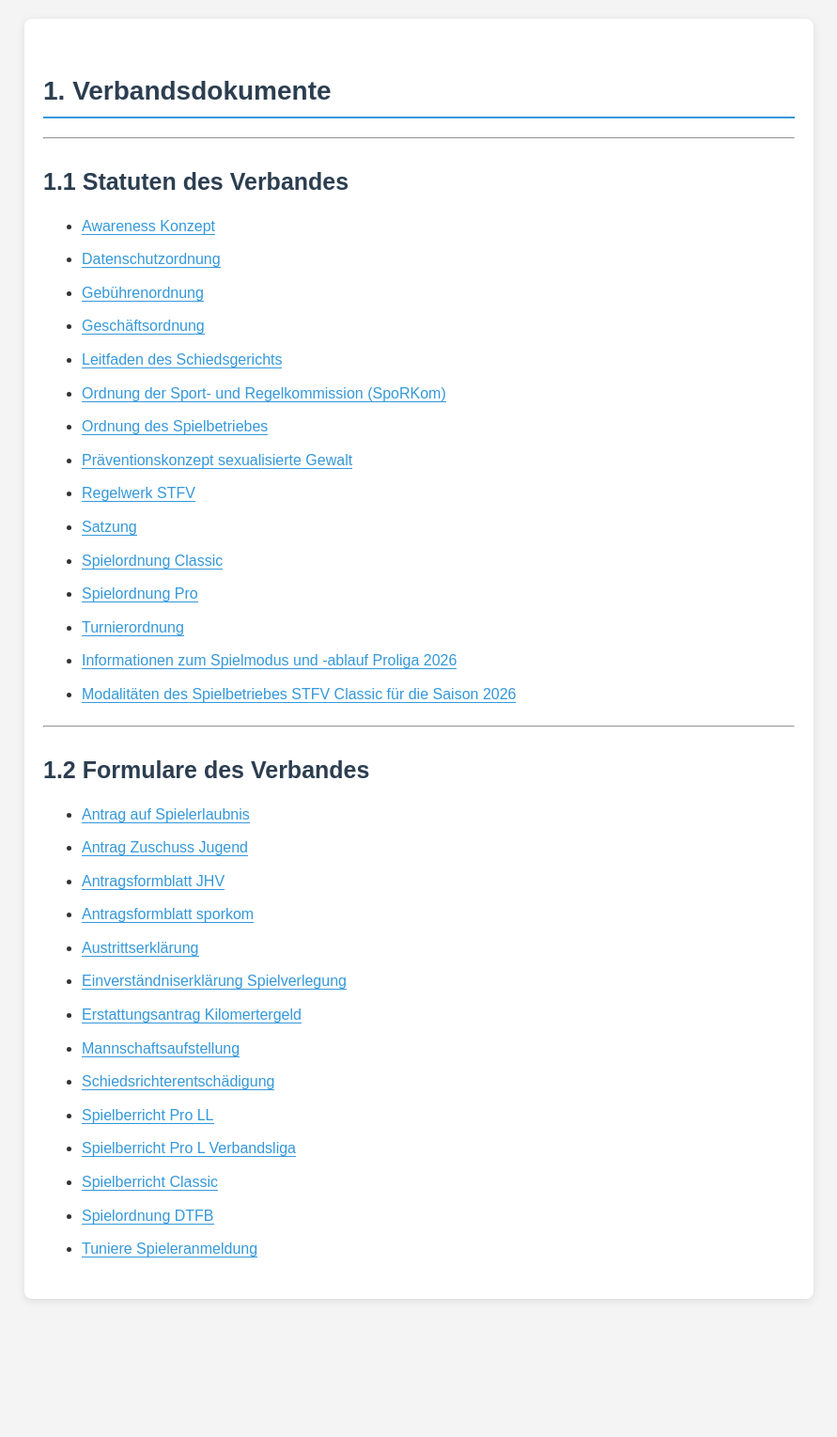
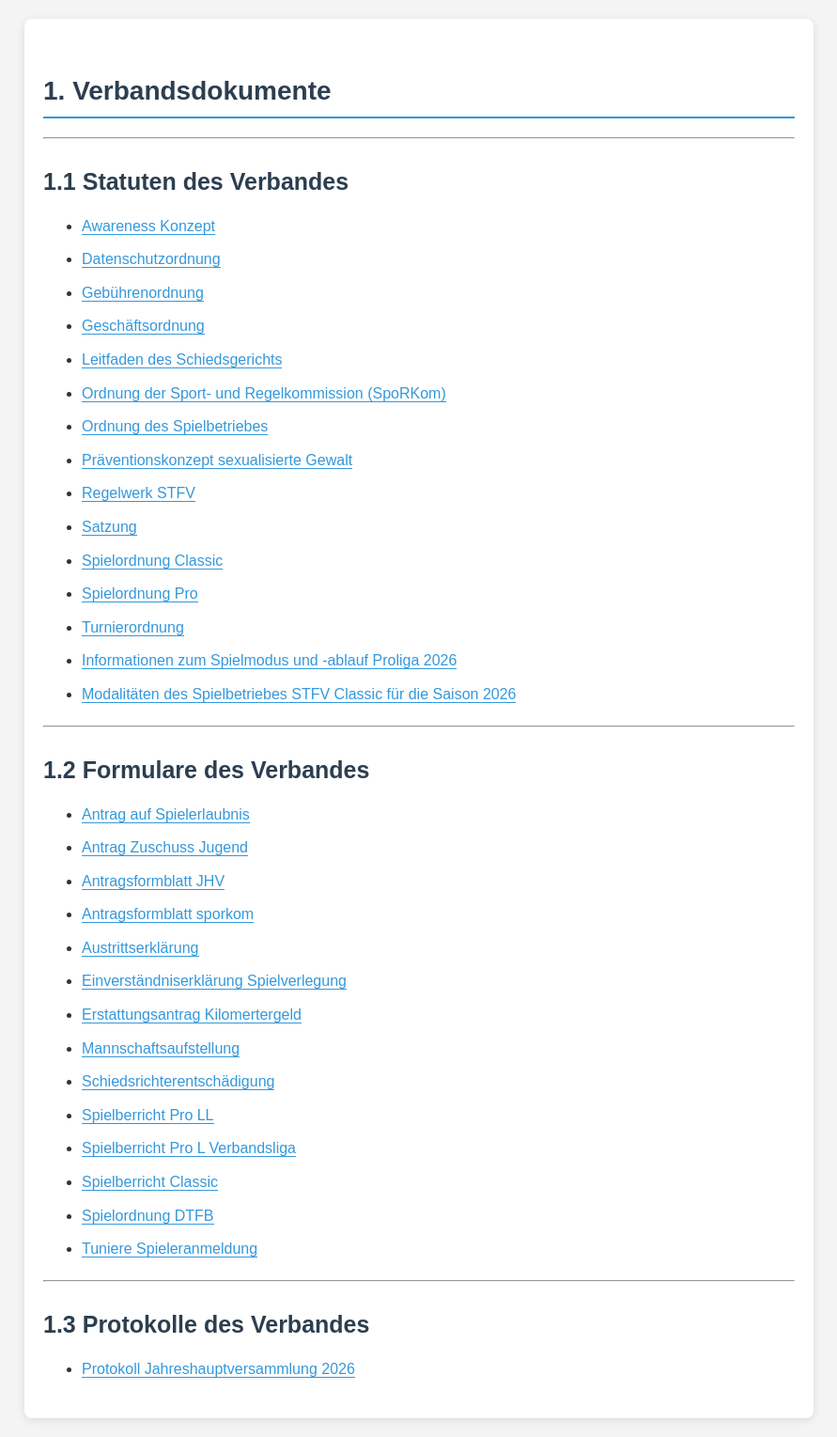
Before and after one commit to Deutscher-Tischfussballbund/stfv-docs, a Jekyll site: the page built from index.md, in a window 1280 px wide. Shown: the whole page at 94% size, without its empty margins (194-1085 px from the left). Built offline with Jekyll 4.4.1, drawn with Linux system fonts in a browser that asks for light colours; our own code applies the rules of GitHub Pages for plain Markdown files; before the commit the page ends 1402 px from its top, so only the background shows below that.

Commit message:
Protokoll Jahreshauptversammlung 2026

```diff
--- a/index.md
+++ b/index.md
@@ -38,3 +38,9 @@
 - [Spielberricht Classic](./assets/pdf/spielberricht_classic.pdf)
 - [Spielordnung DTFB](./assets/pdf/Spielordnung_Stand_29042023.pdf)
 - [Tuniere Spieleranmeldung](./assets/pdf/tuniere_spieleranmeldung.pdf)
+
+---
+
+## Protokolle des Verbandes
+
+- [Protokoll Jahreshauptversammlung 2026](./assets/pdf/Protokoll_Jahreshauptversammlung_2026.pdf)
```
